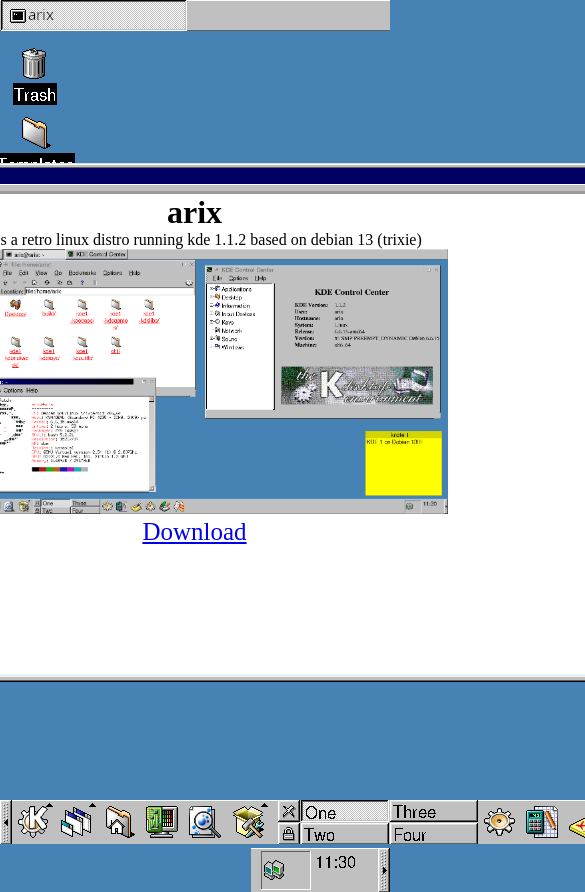
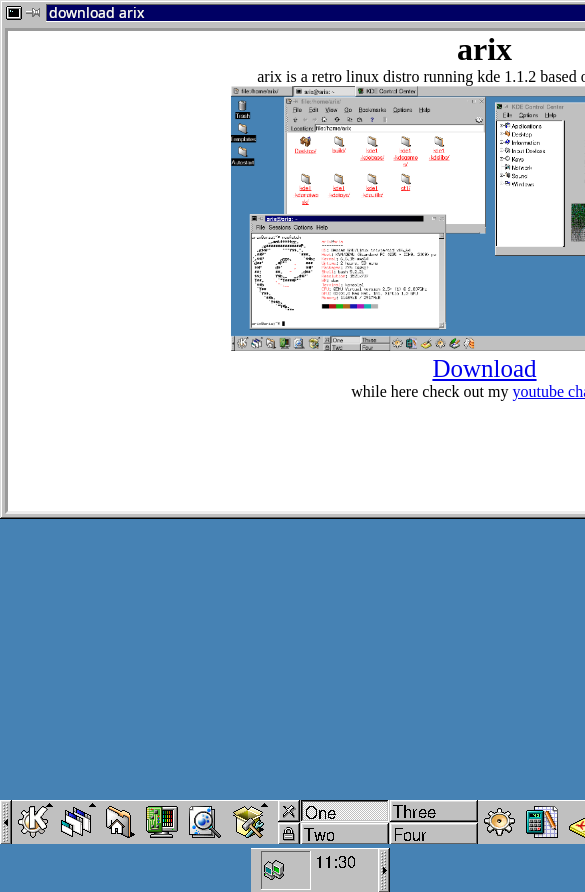
Before and after one commit to ariasft/ariasft.github.io, a plain HTML site: page index.html in a window 390 px wide. Shown: the top 892 px of the page, 585 px wide, since content can reach past the window. Drawn offline with Linux system fonts and the light colour scheme.

Commit message:
modified:   index.html

```diff
--- a/index.html
+++ b/index.html
@@ -2,7 +2,7 @@
 <html lang="en">
 <head>
     <meta charset="UTF-8">
-    <meta name="viewport" content="width=device-width, initial-scale=1.0">
+
     <title>Document</title>
     <style>
         *{
@@ -46,6 +46,9 @@
             overflow: hidden;
             background-color: #4682b4;
         }
+        html{
+            overflow: hidden;
+        }
         .icons {
             width: 84px;
             height: 219px;
@@ -85,7 +88,8 @@
                 <p>arix is a retro linux distro running kde 1.1.2 based on debian 13 (trixie)</p>
                 <img src="sc.png" style="width: 507px; height: 265px;" alt="">
                 <br>
-                <a style="font-size: 25px;" href="https://drive.google.com/file/d/13ST-jC4rkwTaRkFgv58r1NJMdniSQSrS/view?usp=sharing">Download</a>
+                <a style="font-size: 25px;" href="https://drive.google.com/file/d/13ST-jC4rkwTaRkFgv58r1NJMdniSQSrS/view?usp=sharing">Download</a><br>
+                <span>while here check out my <a href="https://www.youtube.com/@ariamarefi7938">youtube channel</a></span>
             </center>
         </div>
     </div>
@@ -123,8 +127,10 @@
                 document.onmousemove = null;
             }
         }
-        document.querySelector(".window").style.top = (window.innerHeight/2)-(519/2) + "px"
-        document.querySelector(".window").style.left = (window.innerWidth/2)-(970/2) + "px"
+        if(window.innerWidth > 1024 && window.innerHeight > 768){
+            document.querySelector(".window").style.top = (window.innerHeight/2)-(519/2) + "px"
+            document.querySelector(".window").style.left = (window.innerWidth/2)-(970/2) + "px"
+        }
         dragElement(document.querySelector(".window"))
     </script>
 </body>
```
